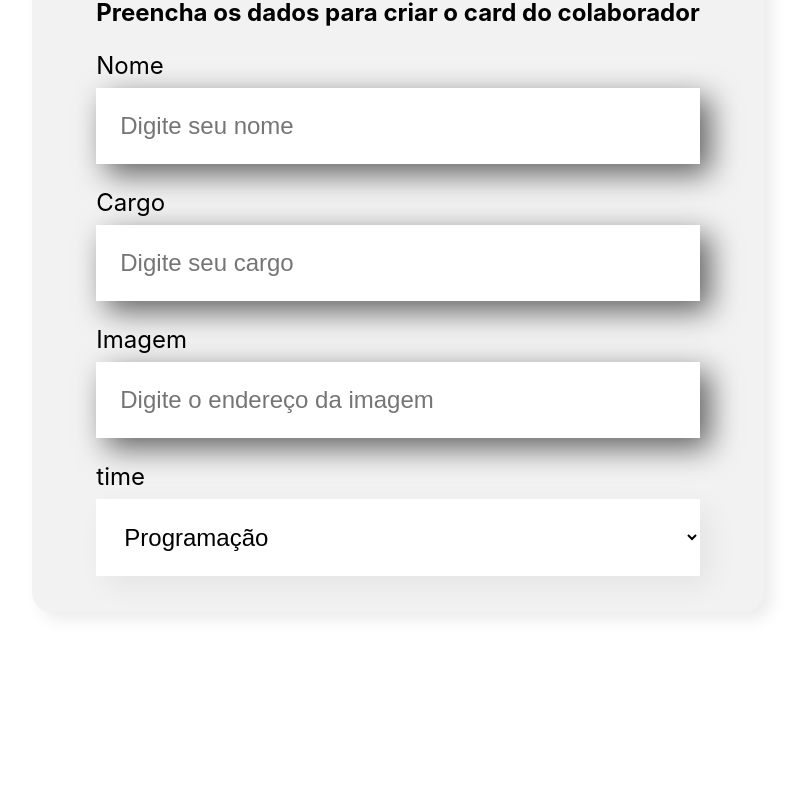
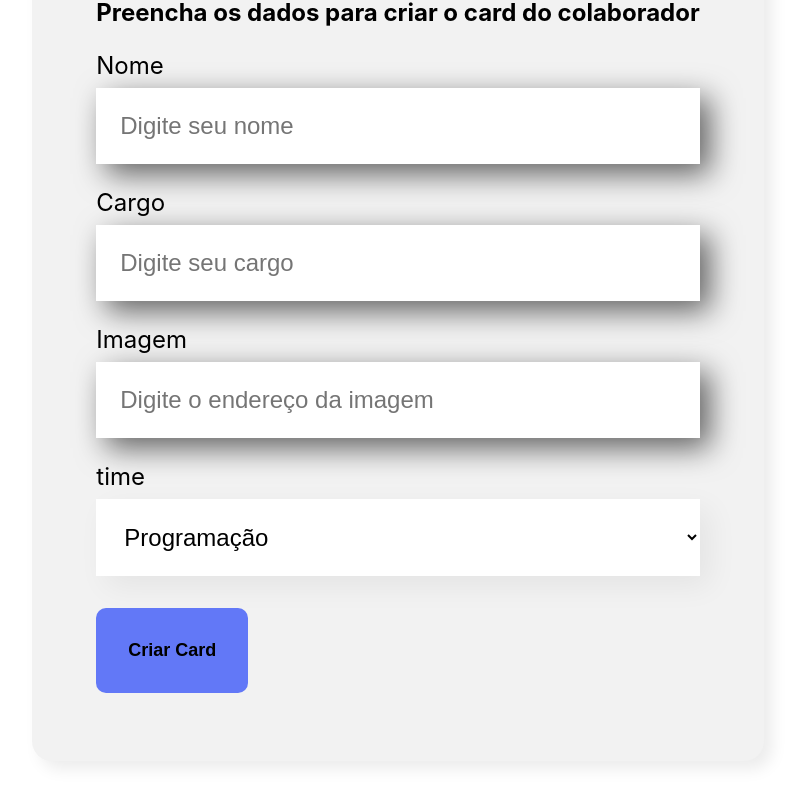
Before and after one commit to Gustavocaris/JavaScript, a React (Create React App) app in the folder organo/: page / in a window 1280 px wide. Shown: the part 636-1441 px from the top of the page, without its empty margins (242-1042 px from the left). Before the commit the page ends 1328 px from the top, so only its background shows below. Built offline with nearby package versions, Linux system fonts and the light colour scheme.

Commit message:
Criando Botao Formulario

```diff
--- /dev/null
+++ b/organo/src/componentes/Botao/Botao.css
@@ -0,0 +1,15 @@
+.botao {
+    background-color: #6278f7;
+    border-radius: 10px;
+    font-weight: 700;
+    font-size: 18px;
+    padding: 32px;
+    border: none;
+    cursor: pointer;
+    color: #000000;
+    margin: 32px 0;
+}
+
+.botao:hover {
+    color: #95FFD4;
+}
--- /dev/null
+++ b/organo/src/componentes/Botao/index.js
@@ -0,0 +1,9 @@
+import './Botao.css'
+
+const Botao = (props) => {
+    return (<button className='botao'>
+        {props.children}
+    </button>)
+}
+
+export default Botao
--- a/organo/src/componentes/Formulario/index.js
+++ b/organo/src/componentes/Formulario/index.js
@@ -1,3 +1,4 @@
+import Botao from '../Botao'
 import CampoTexto from '../CampoTexto'
 import ListaSuspensa from '../ListaSuspensa'
 import './Formulario.css'
@@ -23,6 +24,9 @@
                 <CampoTexto label="Cargo" placeholder="Digite seu cargo" />
                 <CampoTexto label="Imagem" placeholder="Digite o endereço da imagem" />
                 <ListaSuspensa label="time" itens={times} />
+                <Botao>
+                    Criar Card
+                </Botao>
             </form>
         </section>
     )
```
